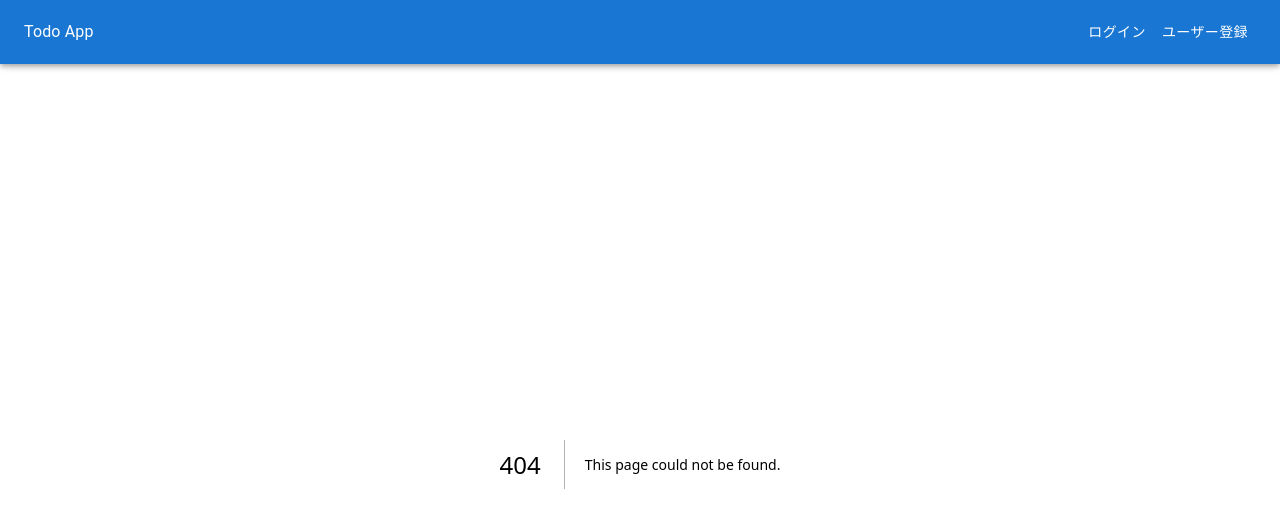
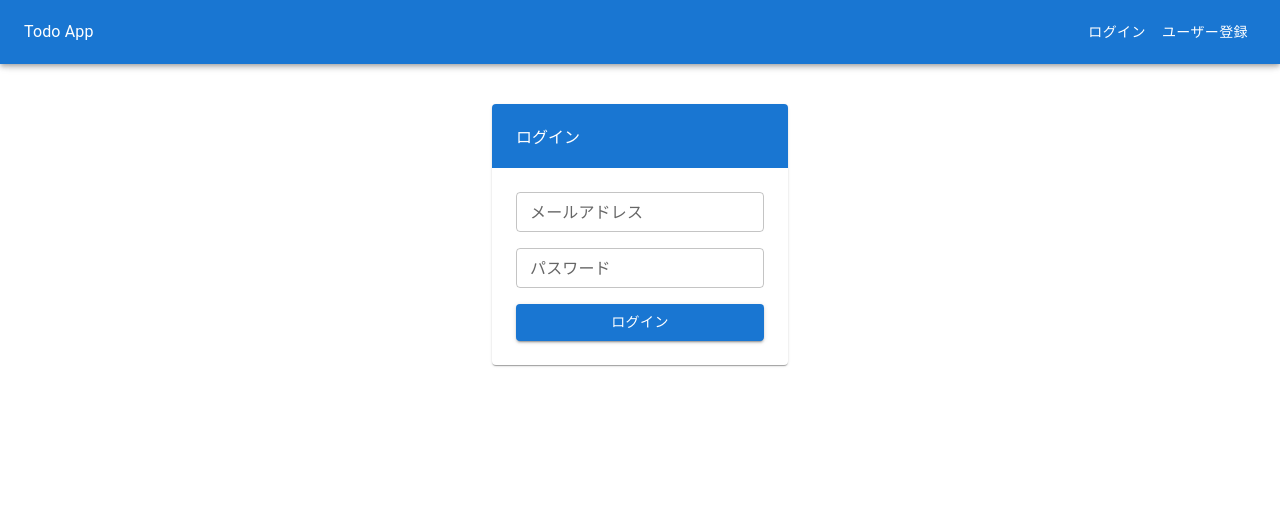
Before and after one commit to teppei-nishi/todo-app, a Next.js app: page /login in a window 1280 px wide. Before the commit this address had no page. Shown: the top 528 px of the page. Built offline with nearby package versions, Linux system fonts and the light colour scheme.

Commit message:
no message

```diff
--- /dev/null
+++ b/app/login/page.tsx
@@ -0,0 +1,81 @@
+'use client'
+import { useState } from 'react'
+import TextField from '@mui/material/TextField'
+import Box from '@mui/material/Box'
+import Button from '@mui/material/Button'
+import axios, { AxiosError } from 'axios'
+import { useMutation } from '@tanstack/react-query'
+import { AppBar, Card, Toolbar, Typography } from '@mui/material'
+
+type Credentials = {
+  email: string
+  password: string
+}
+
+const login = async (credentials: Credentials) => {
+  const response = await axios.post('/api/login', credentials)
+  return response.data
+}
+
+export default function Login() {
+  const [email, setEmail] = useState('')
+  const [password, setPassword] = useState('')
+  const [error, setError] = useState('')
+
+  const loginMutation = useMutation({
+    mutationFn: login,
+    onError: (error: AxiosError<{ message: string }>) => {
+      if (error.response) {
+        setError(error.response.data.message)
+      }
+    },
+  })
+
+  return (
+    <Box
+      sx={{
+        display: 'flex',
+        justifyContent: 'center',
+        alignItems: 'center',
+        flexDirection: 'column',
+      }}
+    >
+      <Card sx={{ mt: 5 }}>
+        <AppBar position="static" elevation={0}>
+          <Toolbar>ログイン</Toolbar>
+        </AppBar>
+        <Box sx={{ display: 'flex', flexDirection: 'column', p: 3 }}>
+          <TextField
+            label="メールアドレス"
+            type="email"
+            size={'small'}
+            onChange={(e) => setEmail(e.target.value)}
+          />
+          <TextField
+            sx={{ mt: 2 }}
+            label="パスワード"
+            type="password"
+            size={'small'}
+            onChange={(e) => setPassword(e.target.value)}
+          />
+          <Button
+            sx={{ mt: 2 }}
+            variant="contained"
+            onClick={() => {
+              loginMutation.mutate({ email, password })
+            }}
+          >
+            ログイン
+          </Button>
+        </Box>
+      </Card>
+      {error && (
+        <Typography
+          style={{ color: 'red' }}
+          sx={{ mt: 3 }}
+          dangerouslySetInnerHTML={{ __html: error }}
+        />
+      )}
+    </Box>
+  )
+}
--- a/components/GlobalHeader.tsx
+++ b/components/GlobalHeader.tsx
@@ -4,7 +4,7 @@ import Link from 'next/link'
 import { FC } from 'react'
 
 const navItems = [
-  { text: 'ログイン', href: '/' },
+  { text: 'ログイン', href: '/login' },
   { text: 'ユーザー登録', href: '/register' },
 ]
 
```
